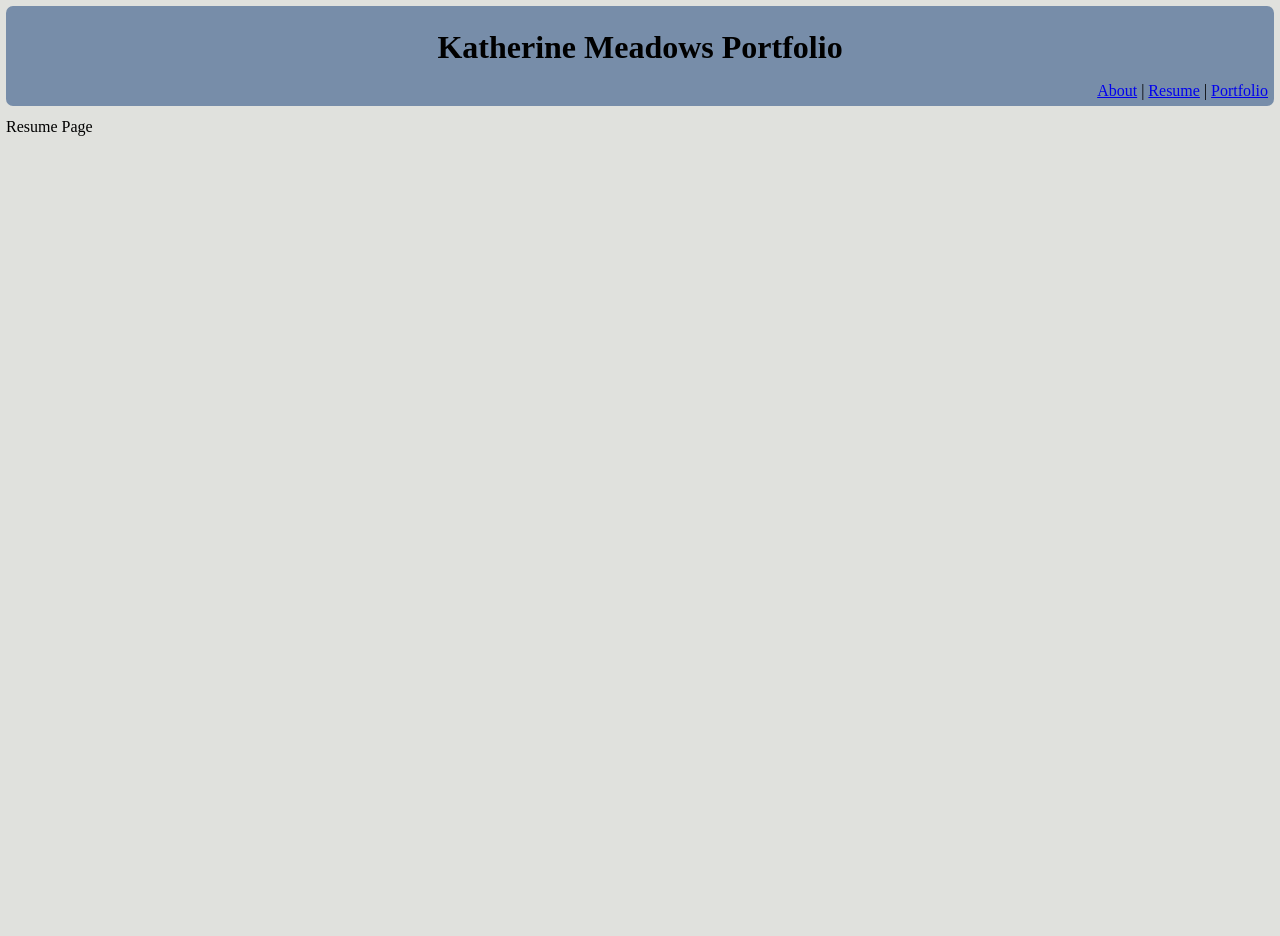
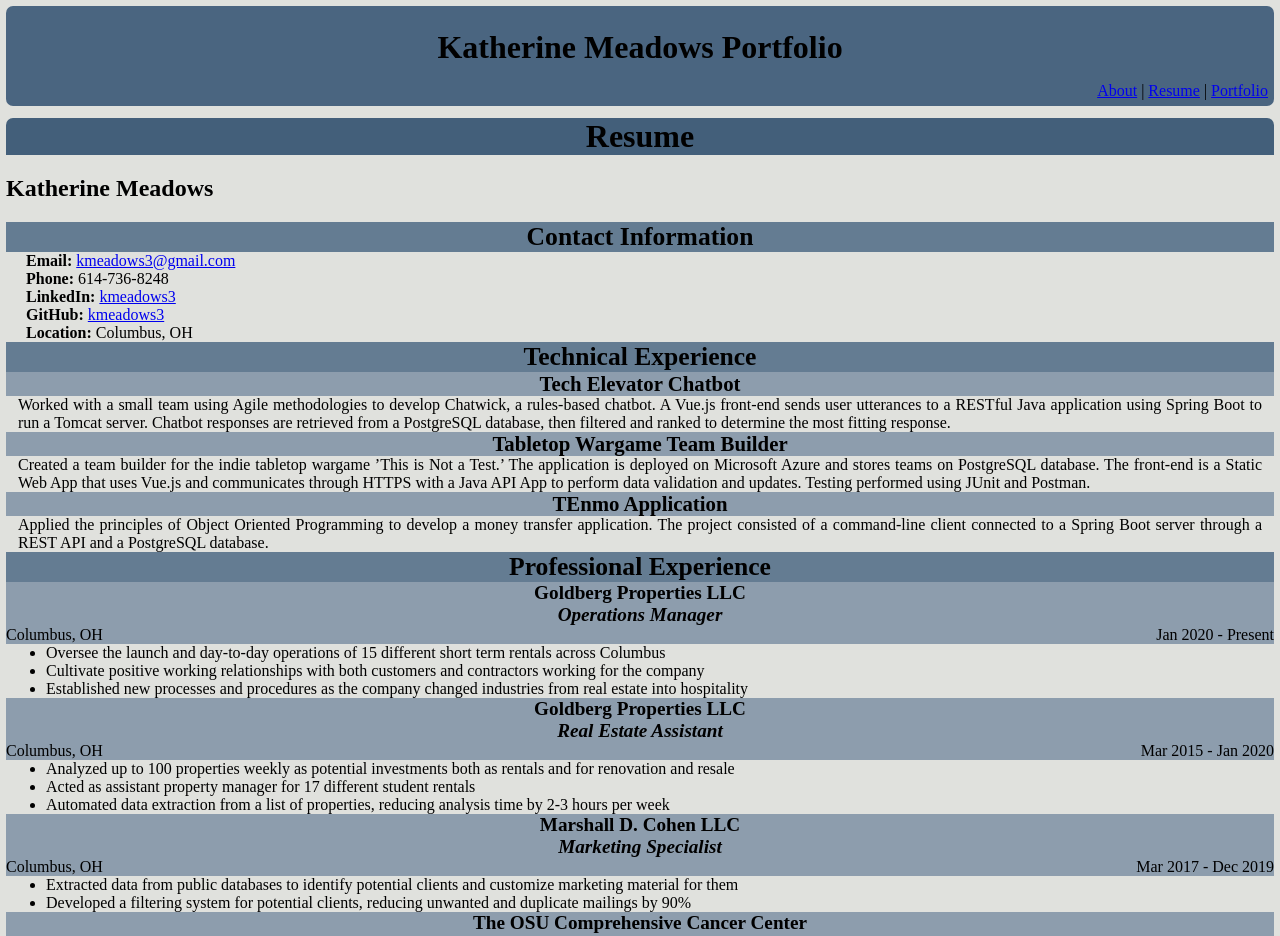
Before and after one commit to kmeadows3/portfolio-app, a Next.js app: page /portfolio-app/resume in a window 1280 px wide. Shown: the top 936 px of the page. Before the commit the page ends 800 px from the top, so only its background shows below. Built offline with nearby package versions, Linux system fonts and the light colour scheme.

Commit message:
Added resume page and some formatting

```diff
--- a/src/app/globals.css
+++ b/src/app/globals.css
@@ -3,10 +3,14 @@
   --padding-std: 6px;
   --padding-narrow: 3px;
   --background-color: #e0e1dd;
-  --secondary-color: #778da9;
+  --color-primary-dark: #435F7A;
+  --color-primary-mid: #647C92;
+  --color-primary-light: #8D9DAD ;
+  --secondary-color: #4A6580;
   --header-size: 100px;
   --border-radius-std: 7px;
   --arrow-height: 30px;
+  --indent: 20px;
   }
 
 *{
--- a/src/app/page.module.css
+++ b/src/app/page.module.css
@@ -24,6 +24,7 @@
   grid-area: header;
   position: sticky;
   top: 0px;
+  z-index: 5;
 
   display: flex;
   flex-direction: column;
@@ -129,8 +130,10 @@
 }
 
 .image {
+  z-index: 0;
   width: 100%;
-
+  max-height: 500px;
+  object-fit: scale-down;
 }
 
 .imageSlider{
@@ -157,3 +160,94 @@
     border-radius: calc(var(--arrow-height) *.5);
   }
 }
+
+
+.resume {
+  display: flex;
+  flex-direction: column;
+  border-radius: var(--border-radius-std);
+
+  .contact {
+    display: flex;
+    flex-direction: column;
+    justify-content: space-between;
+  }
+
+  .title{
+    margin: 0px;
+    font-size: 2em;
+   text-align: center;
+    background-color: var(--color-primary-dark);
+    border-radius: var(--border-radius-std) var(--border-radius-std) 0 0;
+  }
+
+  .subsectionTitle{
+    margin: 0px;
+    font-size: 1.6em;
+    background-color: var(--color-primary-mid);
+    text-align: center;
+  }
+
+  .entryTitle{
+    margin: 0px;
+    font-size: 1.3em;
+    background-color: var(--color-primary-light);
+    text-align: center;
+  }
+
+  .experienceHeader{
+    margin: 0px;
+    font-size: 1.2em;
+    background-color: var(--color-primary-light);
+    text-align: center;
+    display: flex;
+    flex-direction: column;
+
+      .role{
+        font-style: italic;
+      }
+
+      &>div{
+        min-width: 100%;
+        display: flex;
+        justify-content: space-between;
+        font-size: 1rem;
+        font-weight: 100;
+      }
+
+  }
+
+
+
+  .footer {
+    background-color: var(--color-primary-dark);
+    border-radius: 0 0 var(--border-radius-std) var(--border-radius-std);
+    text-align: center;
+    padding: var(--padding-narrow);
+  }
+
+  &.name{
+    font-size: 1.8em;
+    background-color: transparent;
+    text-align: center;
+    margin: var(--padding-std);
+  }
+
+  .contact >span{
+    margin-left: var(--indent);
+  }
+}
+
+
+
+
+
+.resume p{
+  margin: 0px;
+  padding: 0px var(--padding-wide);
+  text-align: justify;
+}
+
+.resume ul{
+  margin: 0px;
+}
--- a/src/app/resume/page.js
+++ b/src/app/resume/page.js
@@ -1,11 +1,64 @@
+import { resumeData } from "@/data/resume"
+import styles from '@/app/page.module.css'
+import Link from "next/link"
+
+
 export const metadata = {
     title: 'Resume',
 }
 
-export default function Resume(){
-    return(
-        <>
-        Resume Page
-        </>
+export default function Resume() {
+    return (
+        <div className={styles.resume}>
+            <h1 className={styles.title}>Resume</h1>
+            <h2 className={styles.name}>Katherine Meadows</h2>
+            <h2 className={styles.subsectionTitle}>Contact Information</h2>
+            <div className={styles.contact}>
+                <span><strong>Email: </strong><Link href={resumeData.contactInfo.email}>{resumeData.contactInfo.email}</Link></span>
+                <span><strong>Phone: </strong>{resumeData.contactInfo.phone}</span>
+                <span><strong>LinkedIn: </strong><Link href={resumeData.contactInfo.linkedIn}>kmeadows3</Link></span>
+                <span><strong>GitHub: </strong><Link href={resumeData.contactInfo.github}>kmeadows3</Link></span>
+                <span><strong>Location: </strong>{resumeData.contactInfo.location}</span>
+            </div>
+            <h2 className={styles.subsectionTitle}>Technical Experience</h2>
+            <div>
+                {resumeData.technicalExperience.map(experience => (
+                    <div key={experience.name}>
+                        <h3 className={styles.entryTitle}>{experience.name}</h3>
+                        <p>{experience.description}</p>
+                    </div>
+                ))}
+            </div>
+            <h2 className={styles.subsectionTitle}>Professional Experience</h2>
+            <div>
+                {resumeData.professionalExperience.map(experience => (
+                    <div key={experience.company + '-' + experience.role}>
+                        <h3 className={styles.experienceHeader}>
+                            <span className={styles.company}>{experience.company}</span><span className={styles.role}>{experience.role}</span>
+                            <div>
+                                <span>{experience.location}</span>
+                                <span>{experience.startDate} - {experience.endDate}</span>
+                        </div>
+                        </h3>
+
+                        <ul>
+                            {experience.highlights.map(highlight => (
+                                <li key={highlight}>{highlight}</li>
+                            ))}
+                        </ul>
+                    </div>
+                ))}
+            </div>
+            <h2 className={styles.subsectionTitle}>Education</h2>
+            <div>
+                {resumeData.Education.map(education => (
+                    <div key={education.name}>
+                        <p className={styles.entryTitle}><span><strong>{education.name}</strong> | {education.location}</span> <span>{education.dates}</span></p>
+                        <p>{education.description}</p>
+                    </div>
+                ))}
+            </div>
+            <div className={styles.footer}>&nbsp;</div>
+        </div>
     )
 }
--- /dev/null
+++ b/src/data/resume.js
@@ -0,0 +1,93 @@
+export const resumeData = {
+    name: 'Katherine Meadows',
+    contactInfo: {
+        email: 'kmeadows3@gmail.com',
+        phone: '614-736-8248',
+        linkedIn: 'https://www.linkedin.com/in/kmeadows3/',
+        github: 'https://github.com/kmeadows3',
+        location: 'Columbus, OH'
+    },
+    summary: 'Software developer with a background in science seeking to change careers after graduation from a coding boot camp. Eager to contribute analytical and problem-solving skills to a challenging role while continuing to grow as a developer.',
+    technicalSkills: [
+        'Java', 'Spring Boot', 'JavaScript', 'Vue.js', 'PostgreSQL', 'HTML', 'CSS', 'Responsive Design',  'IntelliJ', 'Git', 'Unit Testing (JUnit)', 'E/R diagrams', 'Integration Testing', 'Agile', 'Table Design', 'JDBC', 'Excel', 'Problem Solving', 'Object-Oriented Programming', 'Data Analysis','Software Development'
+    ],
+    technicalExperience: [
+        {
+            name: 'Tech Elevator Chatbot',
+            description: 'Worked with a small team using Agile methodologies to develop Chatwick, a rules-based chatbot. A Vue.js front-end sends user utterances to a RESTful Java application using Spring Boot to run a Tomcat server. Chatbot responses are retrieved from a PostgreSQL database, then filtered and ranked to determine the most fitting response.'
+        },
+        {
+            name: 'Tabletop Wargame Team Builder',
+            description: 'Created a team builder for the indie tabletop wargame ’This is Not a Test.’ The application is deployed on Microsoft Azure and stores teams on PostgreSQL database. The front-end is a Static Web App that uses Vue.js and communicates through HTTPS with a Java API App to perform data validation and updates. Testing performed using JUnit and Postman.'
+        },
+        {
+            name: 'TEnmo Application',
+            description: 'Applied the principles of Object Oriented Programming to develop a money transfer application. The project consisted of a command-line client connected to a Spring Boot server through a REST API and a PostgreSQL database.'
+        }
+    ],
+    professionalExperience: [
+        {
+            company: 'Goldberg Properties LLC',
+            role:'Operations Manager',
+            startDate: 'Jan 2020',
+            endDate: 'Present',
+            location: 'Columbus, OH',
+            highlights: [
+                'Oversee the launch and day-to-day operations of 15 different short term rentals across Columbus',
+                'Cultivate positive working relationships with both customers and contractors working for the company',
+                'Established new processes and procedures as the company changed industries from real estate into hospitality'
+            ]
+        },
+        {
+            company: 'Goldberg Properties LLC',
+            role:'Real Estate Assistant',
+            startDate: 'Mar 2015',
+            endDate: 'Jan 2020',
+            location: 'Columbus, OH',
+            highlights: [
+                'Analyzed up to 100 properties weekly as potential investments both as rentals and for renovation and resale',
+                'Acted as assistant property manager for 17 different student rentals',
+                'Automated data extraction from a list of properties, reducing analysis time by 2-3 hours per week'
+            ]
+        },
+        {
+            company: 'Marshall D. Cohen LLC',
+            role:'Marketing Specialist',
+            startDate: 'Mar 2017',
+            endDate: 'Dec 2019',
+            location: 'Columbus, OH',
+            highlights: [
+                'Extracted data from public databases to identify potential clients and customize marketing material for them',
+                'Developed a filtering system for potential clients, reducing unwanted and duplicate mailings by 90%'
+            ]
+        },
+        {
+            company: 'The OSU Comprehensive Cancer Center',
+            role:'Clinical Research Data Coordinator',
+            startDate: 'Aug 2014',
+            endDate: 'Aug 2016',
+            location: 'Columbus, OH',
+            highlights: [
+                'Managed data entry on 5 competing clinical trial protocols for the James Cancer Center, sometimes training and supervising teams of other coordinators to ensure deadlines were met',
+                'Created a tracking system for protocols, increasing my efficiency to more than double the target for a full-time workload',
+                'Pioneered changes to streamline data entry, reducing the workload on one protocol by over 33%'
+            ]
+        }
+    ],
+    Education: [
+        {
+            name: 'Tech Elevator',
+            location: 'Columbus, OH',
+            description: 'Full-stack boot camp designing software systems and solutions with 800+ hours of education and application',
+            dates: 'Jan 2024 - Apr 2024'
+        },
+        {
+            name: 'Georgia Institute of Technology',
+            location: 'Atlanta, GA',
+            description: 'BS in Biology',
+            dates: 'Aug 2006 - Dec 2011'
+        },
+    ]
+
+
+}
```
Also changed, not shown: 15 other files (tests, documents, lock files or other folders).
